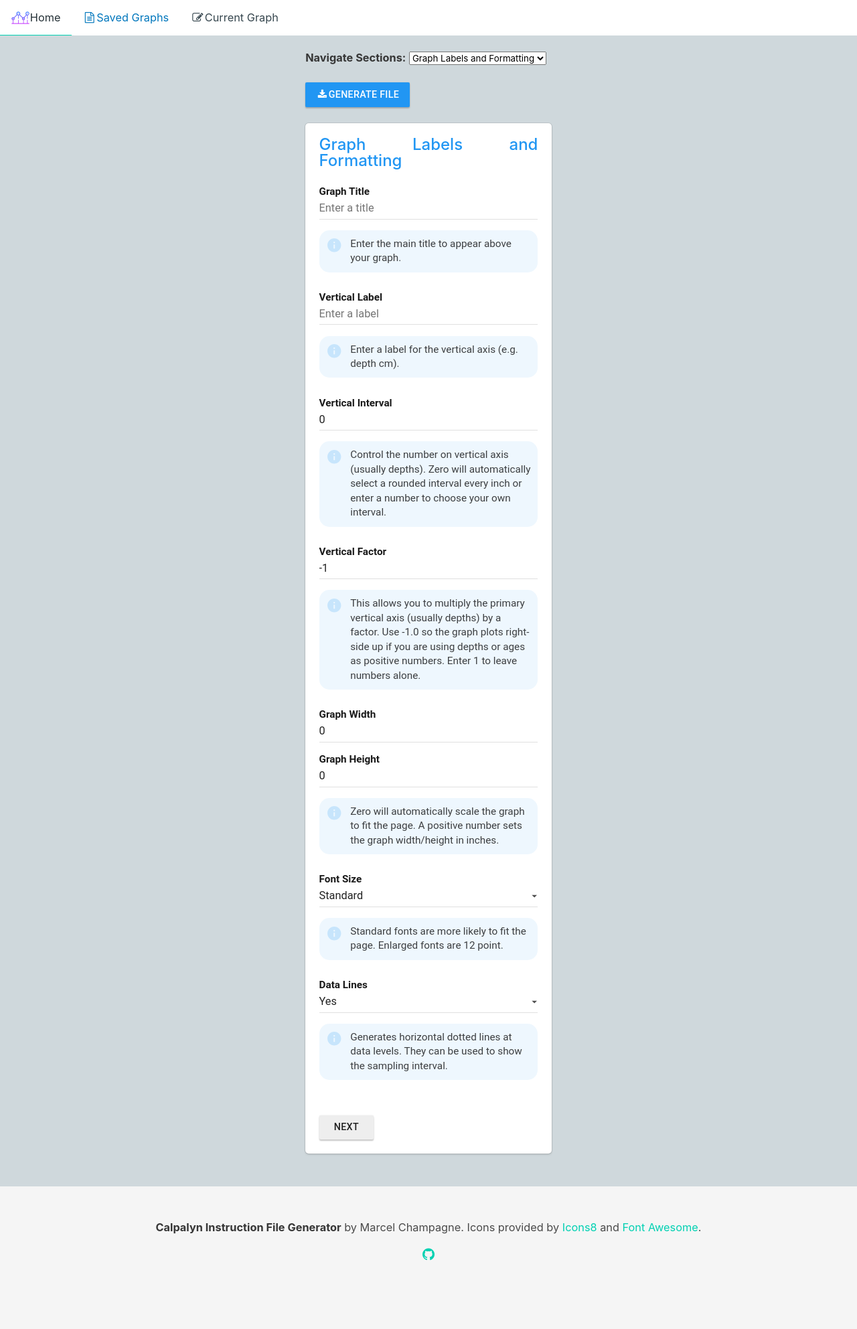
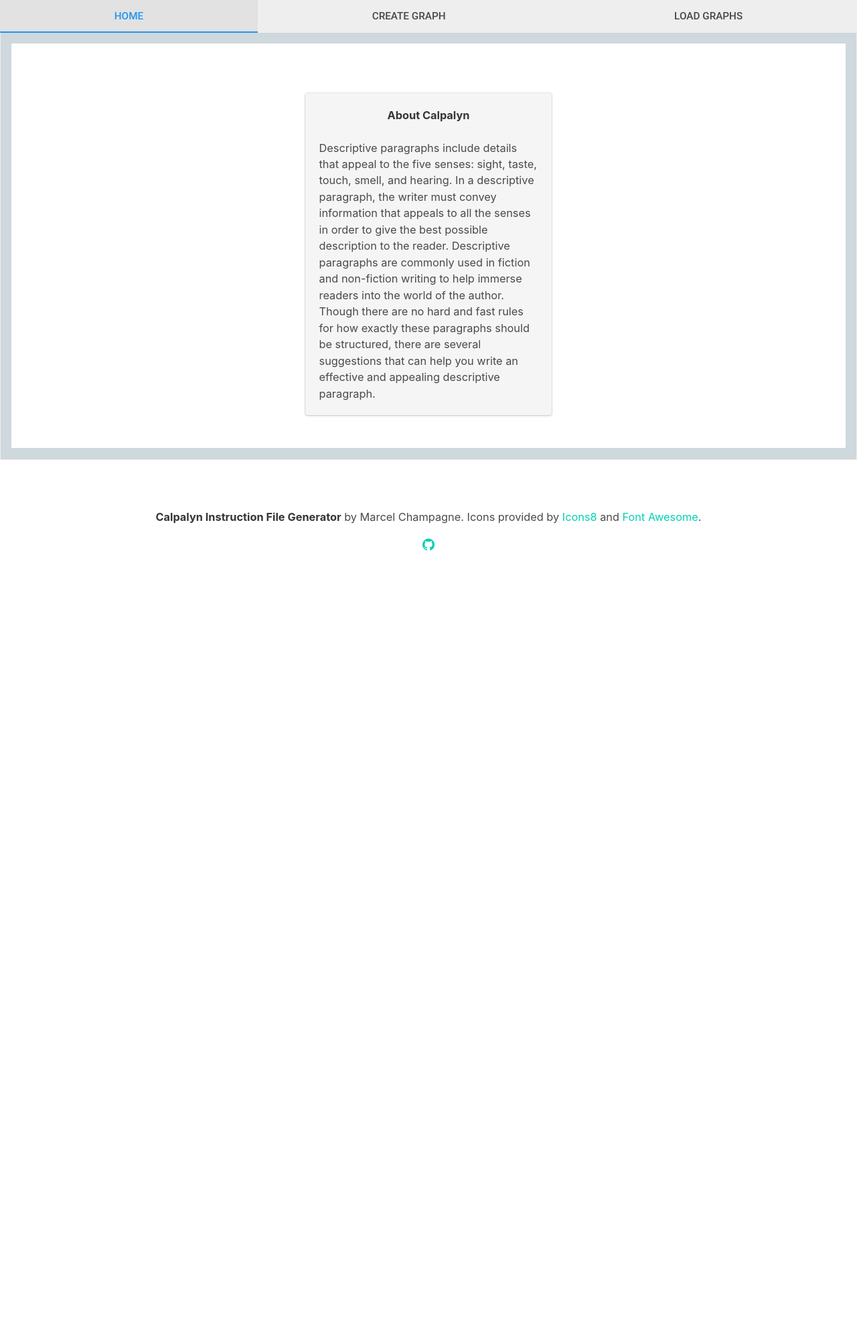
Before and after one commit to mnaircckel/calpalyn-web-gen, a Flask app: page / in a window 1280 px wide. Shown: the whole page at 67% size. After the commit the page ends 822 px from the top, so only its background shows below. Run offline with Flask 2, Linux system fonts and the light colour scheme; some libraries are stand-ins or nearby versions.

Commit message:
Overhaul website

```diff
--- /dev/null
+++ b/forms.json
@@ -0,0 +1 @@
+{"line25": "Example Graph"}
--- a/static/css/base.css
+++ b/static/css/base.css
@@ -6,8 +6,12 @@ html {
   font-size: 102%;
 }
 
-body, .hero-body {
-  background: #cfd8dc;
+.footer {
+  background-color: white;
+}
+
+.block {
+   margin-left: 20px;
 }
 
 .hero-body {
--- a/static/css/keen-ui.css
+++ b/static/css/keen-ui.css
@@ -32,7 +32,7 @@
 .ui-alert__body {
   -ms-flex-align: center;
       align-items: center;
-  color: rgba(0, 0, 0, 0.75);
+  color: rgba(0, 0, 0, 1);
   display: -ms-flexbox;
   display: flex;
   -ms-flex-direction: row;
@@ -3211,7 +3211,7 @@ body[modality="keyboard"] .ui-switch__input:focus + .ui-switch__thumb .ui-switch
   transition: all 0.2s ease;
 }
 .ui-tabs__body {
-  background-color: white;
+  background: #cfd8dc;
   border-radius: 0;
   border: 0.0625rem solid #eeeeee;
   border-top: 0;
--- a/static/js/main.js
+++ b/static/js/main.js
@@ -1,3 +1,21 @@
+Vue.component('box-container', {
+  template: `
+  <section class="hero is-bold">
+    <div class="hero-body">
+      <div class="container">
+        <div class="columns is-vcentered">
+          <div class="column is-4 is-offset-4">
+            <div class="box message vform">
+            <slot></slot>
+            </div>
+          </div>
+        </div>
+      </div>
+    </div>
+  </section>
+  `
+})
+
 var vform = new Vue({
   el: '#vform',
   data: {
@@ -86,7 +104,6 @@ var vform = new Vue({
       }
     },
     loadFormsPage: function() {
-      vform.page = undefined
       axios.get('/get_forms')
         .then(function(response) {
           vform.formsData = response.data.reverse()
@@ -171,3 +188,5 @@ var vform = new Vue({
   },
   delimiters: ["[[", "]]"]
 })
+
+window.onload = function () { vform.loadFormsPage() }
--- a/templates/index.html
+++ b/templates/index.html
@@ -10,63 +10,50 @@
   <link href="{{ url_for('static', filename='css/keen-ui.css') }}" rel="stylesheet">
   <link href="{{ url_for('static', filename='css/base.css') }}" rel="stylesheet">
   <link href="{{ url_for('static', filename='css/font-awesome.min.css') }}" rel="stylesheet">
-
 </head>
 
 <body>
+
+  <!-- Start of vform, mounted by VueJs -->
   <div id="vform">
-        <nav class="nav is-light">
-            <a class="nav-item is-tab" style="color:#263238;" v-on:click="loadHomePage()">
-                <img src="{{ url_for('static', filename='img/home.png') }}"></img> Home
-            </a>
-            <a class="nav-item is-tab" style="color:#0277bd;" v-on:click="loadFormsPage()">
-                <i class="fa fa-file-text-o fa-fw"></i> Saved Graphs
-            </a>
-            <a class="nav-item is-tab" style="color:#37474f;" v-on:click="page = 1">
-                <i class="fa fa-edit fa-fw"></i> Current Graph
-            </a>
-        </nav>
-        <section class="hero is-fullheight is-bold">
-            <div class="hero-body">
-                <div v-cloak class="container">
-                    <div class="columns is-vcentered">
-                        <div class="column is-4 is-offset-4">
+    <ui-tabs v-cloak fullwidth>
 
-                            <!-- Page Select -->
+      <!-- Landing Page -->
+      <ui-tab title="Home">
+        <box-container>
+          <center><strong>About Calpalyn</strong></center>
+          <br />
+          <p>Descriptive paragraphs include details that appeal to the five senses: sight, taste, touch, smell, and hearing. In a descriptive paragraph, the writer must convey information that appeals to all the senses in order to give the best possible
+            description to the reader. Descriptive paragraphs are commonly used in fiction and non-fiction writing to help immerse readers into the world of the author. Though there are no hard and fast rules for how exactly these paragraphs should be
+            structured, there are several suggestions that can help you write an effective and appealing descriptive paragraph.</p>
+        </box-container>
+      </ui-tab>
+
+      <!-- Main Graph Page -->
+      <ui-tab title="Create Graph">
+
+        <!-- Inputs -->
+        <box-container>
+          <!-- Section Select -->
+          <div class="box">
           <h1 v-show="page <= maxPage && page >= minPage">
-                                <strong>Navigate Sections:</strong>
+            <strong>Navigate Sections</strong>
             <select v-model="page" class="form-control">
                 <option :value="pageNum" v-text="pageTitles[pageNum]" v-for="pageNum in maxPage"></option>
             </select>
           </h1>
-
-                            <div class="block">
           <br />
           <ui-button color="primary" raised v-on:click="submitForm()">
             <i class="fa fa-download fa-fw"></i> Generate File
           </ui-button>
+          <br />
         </div>
 
-                            <h1 class="title" v-show="page === undefined">
-                                Saved Graphs
-                            </h1>
+          <h1 class="title"><strong>[[ pageTitles[page] ]]</strong></h1>
+          <hr />
 
-                            <div class="box vform">
-
-                                <!-- Heading -->
-                                <h1 v-if="page != undefined" class="title"><strong>[[ pageTitles[page] ]]</strong></h1>
-
-                                <!-- Saved Forms Page -->
-                                <div v-show="page === undefined">
-                                    <label class="label">Graphs</label>
-                                    <select v-model="loadedForm" class="select ui-select">
-                                        <option v-for="f in formsData" :value="f" class="ui-select-option">[[ f.line25.toString() ]]</option>
-                                    </select>
-                                    <br>
-                                    <button type="button" v-on:click="loadForm()" class="button is-primary"> Load </button>
-                                </div>
-
-                                <!-- Pages for Calpalyn -->
+          <!-- Sections of Calpalyn -->
+          <!-- Section 1 -->
           <div v-show="page === 1">
             <ui-textbox label="Graph Title" v-model="line25" placeholder="Enter a title"></ui-textbox>
             <ui-alert :dismissible="false">Enter the main title to appear above your graph.</ui-alert>
@@ -91,14 +78,19 @@
             <ui-alert :dismissible="false">Generates horizontal dotted lines at data levels. They can be used to show the sampling interval.</ui-alert>
           </div>
 
+          <!-- Section 2 -->
           <div v-show="page === 2">
             <ul>
               <label class="ui-fileupload-label-text">Data File</label>
-                                    <li><ui-fileupload raised @change="uploadDataFile" label="Choose a data file" color="primary" name="dataFile"></ui-fileupload></li>
+              <li>
+                <ui-fileupload raised @change="uploadDataFile" label="Choose a data file" color="primary" name="dataFile"></ui-fileupload>
+              </li>
               <br />
 
               <label class="ui-fileupload-label-text">Taxa File</label>
-                                    <li><ui-fileupload raised @change="uploadTaxaFile" label="Choose a taxa file" color="primary" name="taxaFile"></ui-fileupload></li>
+              <li>
+                <ui-fileupload raised @change="uploadTaxaFile" label="Choose a taxa file" color="primary" name="taxaFile"></ui-fileupload>
+              </li>
               <br />
             </ul>
 
@@ -114,12 +106,12 @@
             <ui-alert :dismissible="false">Use the labels from the taxa file to label the graph. Select no to use numbers from data file as labels.</ui-alert>
           </div>
 
+          <!-- Section 3 -->
           <div v-show="page === 3">
             <ui-alert :dismissible="false">
               These sums can be used to normalize data. For example, they allow you to graph as a percent of total pollen or as a percent of non-aquatic pollen.
               <br />
-                                    <br />
-                                    Without subtotals you can only graph raw data.
+              <br /> Without subtotals you can only graph raw data.
             </ui-alert>
             <br />
 
@@ -127,15 +119,13 @@
             <ui-alert :dismissible="false">You can generate a total by summing taxa in a data file.</ui-alert>
           </div>
 
+          <!-- Section 4 -->
           <div v-show="page === 4">
           </div>
 
+          <!-- Section 5 -->
           <div v-show="page === 5">
-                                  <ui-select
-                                        vertical="true"
-                                        :options="['Option 1', 'Option 2', 'Option 3']"
-                                        v-model="line21Box3"
-                                    >Chronology Column</ui-select>
+            <ui-select vertical="true" :options="['Option 1', 'Option 2', 'Option 3']" v-model="line21Box3">Chronology Column</ui-select>
             <ui-alert :dismissible="false">Create a chronology column to show your age model.
               <br />
               <ul>
@@ -152,7 +142,7 @@
               <ui-textbox label="Chronology Numbering" v-model="line22Box4"></ui-textbox>
               <ui-alert :dismissible="false">Enter 0 for a rounded interval approximately equal to one- fiftieth of your oldest date. Number labels are placed once every five tick marks. Enter a positive number to choose your own interval (spacing of ticks) in years.</ui-alert>
 
-
+              <!-- Dates -->
               <div class="box">
                 <h1 class="title"><Center>Add & Edit Dates<Center></h1>
                 <table class="table is-bordered">
@@ -196,12 +186,9 @@
             </div>
           </div>
 
+          <!-- Section 6 -->
           <div v-show="page === 6">
-                                  <ui-select
-                                        vertical="true"
-                                        :options="['Option 1', 'Option 2', 'Option 3']"
-                                        v-model="line21Box2"
-                                    >Stratigraphy Column</ui-select>
+            <ui-select vertical="true" :options="['Option 1', 'Option 2', 'Option 3']" v-model="line21Box2">Stratigraphy Column</ui-select>
             <ui-alert :dismissible="false">Create a column to show the stratigraphic zones in your core.
               <br />
               <ul>
@@ -211,6 +198,7 @@
               </ul>
             </ui-alert>
 
+            <!-- Zones -->
             <div v-show="line21Box2 !== 'Option 1'">
               <div class="box">
                 <h1 class="title"><Center>Add & Edit Zones<Center></h1>
@@ -252,10 +240,12 @@
             </div>
           </div>
 
+          <!-- Section 7 -->
           <div v-show="page === 7">
             <ui-select label="Draw Zonation Lines" v-model="line23Box1" :options="['Yes', 'No']"></ui-select>
             <ui-alert :dismissible="false">Use zonation lines to highlight periods of interest within graph. For instance, You could lines to show cool and warm phases.</ui-alert>
 
+            <!-- Lines -->
             <div v-show="line23Box1 == 'Yes'">
               <div class="box">
                 <h1 class="title"><Center>Add & Edit Lines<Center></h1>
@@ -290,7 +280,6 @@
               </div>
             </div>
           </div>
-
           <!-- End Pages for Calpalyn -->
 
           <!-- Forward / Back -->
@@ -305,13 +294,30 @@
           <div v-else-if="page == 1">
             <ui-button raised v-on:click="nextPage" class="button">Next</ui-button>
           </div>
+          <!-- End Forward / Back -->
 
-                            </div>
-                        </div>
-                    </div>
-                </div>
-            </div>
-        </section>
+        </box-container>
+      </ui-tab>
+      <!-- End of Graphing Page -->
+
+      <!-- Saved Graphs Page -->
+      <ui-tab title="Load Graphs">
+        <box-container>
+          <h1 class="title">
+            <strong>Saved Graphs</strong>
+          </h1>
+          <strong>Graphs</strong>
+          <select v-model="loadedForm" class="select">
+            <option v-for="f in formsData" :value="f" class="ui-select-option">[[ f.line25.toString() ]]</option>
+          </select>
+          <br />
+          <br />
+          <ui-button raised v-on:click="loadForm()" color="primary"> Load </ui-button>
+        </box-container>
+      </ui-tab>
+      <!-- End Saved Graphs Page -->
+    </ui-tabs>
+    <!-- End of Tabs -->
     <footer class="footer">
       <div class="container">
         <div class="content has-text-centered">
@@ -327,6 +333,7 @@
       </div>
     </footer>
   </div>
+  <!-- End of vform -->
   <!--Axios -->
   <script src="{{ url_for('static', filename='js/axios.min.js') }}"></script>
   <!-- Vue and Keen UI -->
```
Lines whose indentation alone changed are shown as unchanged.
